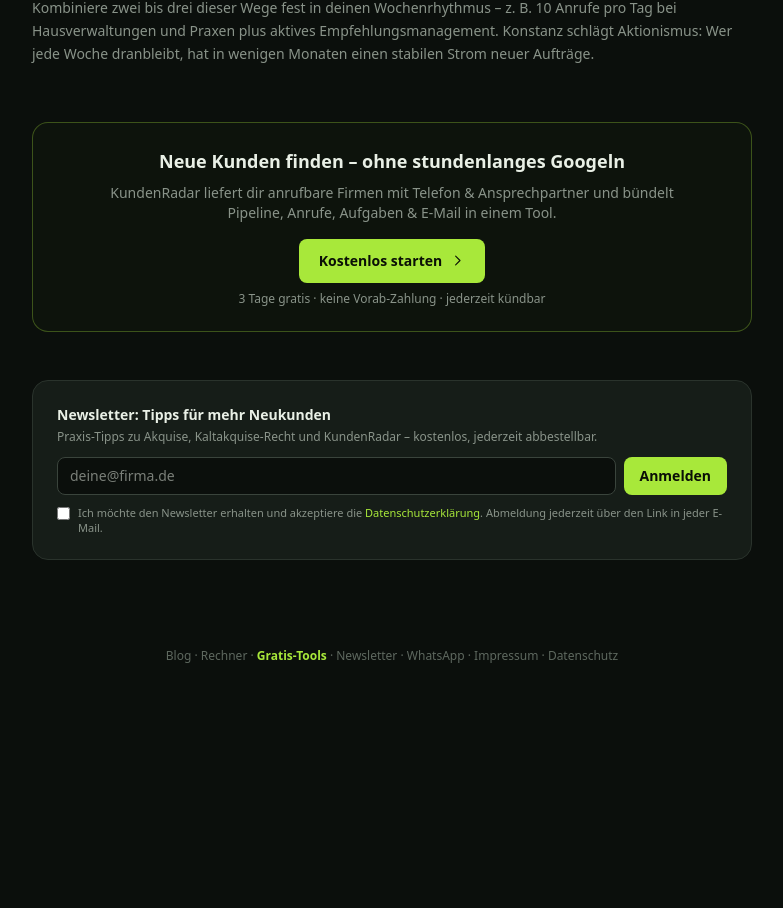
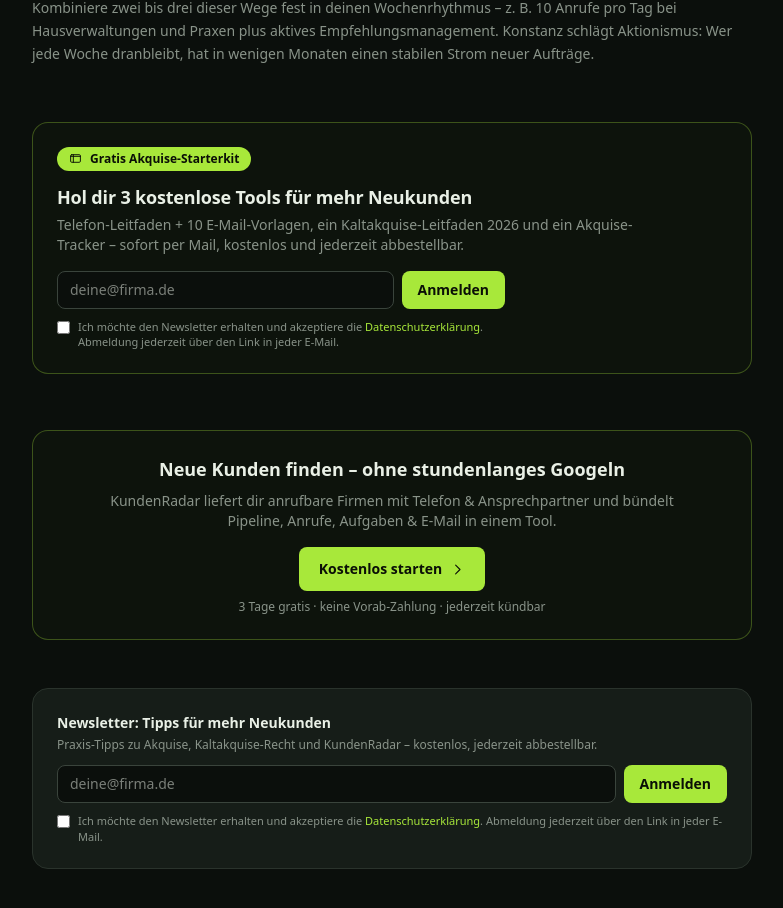
Before and after one commit to personal-glitch/lead-finder, a Next.js app: page /blog/neukunden-reinigungsfirma in a window 1280 px wide. Shown: the part 1638-2546 px from the top of the page, without its empty margins (248-1031 px from the left). Before the commit the page ends 2334 px from the top, so only its background shows below. Built offline with nearby package versions, Linux system fonts and the light colour scheme; no server answers.

Commit message:
Update 2026-06-15 15:15

```diff
--- a/src/app/blog/angebot-schreiben-dienstleister/page.tsx
+++ b/src/app/blog/angebot-schreiben-dienstleister/page.tsx
@@ -1,6 +1,7 @@
 import type { Metadata } from "next";
 import Link from "next/link";
 import { MarketingShell, JsonLd } from "@/components/landing/MarketingShell";
+import { FreebieCta } from "@/components/landing/FreebieCta";
 import { H2, P, UL } from "@/components/landing/LegalShell";
 import { config } from "@/lib/config";
 
@@ -77,6 +78,7 @@ export default function Page() {
             spürbar mehr Aufträge aus denselben Anfragen.
           </P>
         </div>
+        <FreebieCta source="blog" />
       </article>
     </MarketingShell>
   );
--- a/src/app/blog/kaltakquise-b2b-erlaubt/page.tsx
+++ b/src/app/blog/kaltakquise-b2b-erlaubt/page.tsx
@@ -1,6 +1,7 @@
 import type { Metadata } from "next";
 import Link from "next/link";
 import { MarketingShell, JsonLd } from "@/components/landing/MarketingShell";
+import { FreebieCta } from "@/components/landing/FreebieCta";
 import { H2, P, UL } from "@/components/landing/LegalShell";
 import { config } from "@/lib/config";
 
@@ -126,6 +127,7 @@ export default function Page() {
             ))}
           </div>
         </section>
+        <FreebieCta source="blog" />
       </article>
     </MarketingShell>
   );
--- a/src/app/blog/neukunden-handwerksbetrieb/page.tsx
+++ b/src/app/blog/neukunden-handwerksbetrieb/page.tsx
@@ -1,6 +1,7 @@
 import type { Metadata } from "next";
 import Link from "next/link";
 import { MarketingShell, JsonLd } from "@/components/landing/MarketingShell";
+import { FreebieCta } from "@/components/landing/FreebieCta";
 import { H2, P, UL } from "@/components/landing/LegalShell";
 import { config } from "@/lib/config";
 
@@ -93,6 +94,7 @@ export default function Page() {
             nachfassen – und dein Auftragsbestand wird planbar. Konstanz schlägt Aktionismus.
           </P>
         </div>
+        <FreebieCta source="blog" />
       </article>
     </MarketingShell>
   );
--- a/src/app/blog/neukunden-reinigungsfirma/page.tsx
+++ b/src/app/blog/neukunden-reinigungsfirma/page.tsx
@@ -1,6 +1,7 @@
 import type { Metadata } from "next";
 import Link from "next/link";
 import { MarketingShell, JsonLd } from "@/components/landing/MarketingShell";
+import { FreebieCta } from "@/components/landing/FreebieCta";
 import { H2, P, UL } from "@/components/landing/LegalShell";
 import { config } from "@/lib/config";
 
@@ -107,6 +108,7 @@ export default function Page() {
             Woche dranbleibt, hat in wenigen Monaten einen stabilen Strom neuer Aufträge.
           </P>
         </div>
+        <FreebieCta source="blog" />
       </article>
     </MarketingShell>
   );
--- a/src/app/blog/offene-stellen-vertriebssignal/page.tsx
+++ b/src/app/blog/offene-stellen-vertriebssignal/page.tsx
@@ -1,6 +1,7 @@
 import type { Metadata } from "next";
 import Link from "next/link";
 import { MarketingShell, JsonLd } from "@/components/landing/MarketingShell";
+import { FreebieCta } from "@/components/landing/FreebieCta";
 import { H2, P, UL } from "@/components/landing/LegalShell";
 import { config } from "@/lib/config";
 
@@ -91,6 +92,7 @@ export default function Page() {
             eine fachkundige Beratung für deinen konkreten Fall.</em>
           </P>
         </div>
+        <FreebieCta source="blog" />
       </article>
     </MarketingShell>
   );
--- a/src/app/blog/personalvermittlung-kunden-gewinnen/page.tsx
+++ b/src/app/blog/personalvermittlung-kunden-gewinnen/page.tsx
@@ -1,6 +1,7 @@
 import type { Metadata } from "next";
 import Link from "next/link";
 import { MarketingShell, JsonLd } from "@/components/landing/MarketingShell";
+import { FreebieCta } from "@/components/landing/FreebieCta";
 import { H2, P, UL } from "@/components/landing/LegalShell";
 import { config } from "@/lib/config";
 
@@ -92,6 +93,7 @@ export default function Page() {
             Team.
           </P>
         </div>
+        <FreebieCta source="blog" />
       </article>
     </MarketingShell>
   );
--- a/src/app/blog/telefonakquise-b2b-leitfaden/page.tsx
+++ b/src/app/blog/telefonakquise-b2b-leitfaden/page.tsx
@@ -1,6 +1,7 @@
 import type { Metadata } from "next";
 import Link from "next/link";
 import { MarketingShell, JsonLd } from "@/components/landing/MarketingShell";
+import { FreebieCta } from "@/components/landing/FreebieCta";
 import { H2, P, UL } from "@/components/landing/LegalShell";
 import { config } from "@/lib/config";
 
@@ -82,6 +83,7 @@ export default function Page() {
             ist Vorbereitung: die richtigen Firmen, der richtige Kontakt, ein konkreter Anlass.
           </P>
         </div>
+        <FreebieCta source="blog" />
       </article>
     </MarketingShell>
   );
--- a/src/app/blog/webdesign-kunden-gewinnen/page.tsx
+++ b/src/app/blog/webdesign-kunden-gewinnen/page.tsx
@@ -1,6 +1,7 @@
 import type { Metadata } from "next";
 import Link from "next/link";
 import { MarketingShell, JsonLd } from "@/components/landing/MarketingShell";
+import { FreebieCta } from "@/components/landing/FreebieCta";
 import { H2, P, UL } from "@/components/landing/LegalShell";
 import { config } from "@/lib/config";
 
@@ -93,6 +94,7 @@ export default function Page() {
             Woche genügen, um eine volle Pipeline aufzubauen.
           </P>
         </div>
+        <FreebieCta source="blog" />
       </article>
     </MarketingShell>
   );
--- /dev/null
+++ b/src/components/landing/FreebieCta.tsx
@@ -0,0 +1,24 @@
+import { NewsletterSignup } from "@/components/NewsletterSignup";
+import { Icon } from "@/components/icons";
+
+// Wiederverwendbare Freebie-CTA-Box für das Ende von Blogartikeln:
+// holt SEO-Leser direkt in die Mailliste (3 Gratis-Tools per Mail).
+export function FreebieCta({ source = "blog" }: { source?: string }) {
+  return (
+    <aside className="mt-14 rounded-2xl border border-[var(--color-brand)]/30 bg-[var(--color-brand-tint)]/15 p-6">
+      <div className="inline-flex items-center gap-2 rounded-full bg-[var(--color-brand)] px-3 py-1 text-xs font-semibold text-[var(--color-on-brand)]">
+        <Icon name="template" size={13} /> Gratis Akquise-Starterkit
+      </div>
+      <h2 className="mt-3 text-lg font-semibold tracking-[-0.01em]">
+        Hol dir 3 kostenlose Tools für mehr Neukunden
+      </h2>
+      <p className="mt-1 max-w-xl text-sm text-[var(--color-muted)]">
+        Telefon-Leitfaden + 10 E-Mail-Vorlagen, ein Kaltakquise-Leitfaden 2026 und ein Akquise-Tracker –
+        sofort per Mail, kostenlos und jederzeit abbestellbar.
+      </p>
+      <div className="mt-4 max-w-md">
+        <NewsletterSignup source={source} title="" subtitle="" variant="bare" />
+      </div>
+    </aside>
+  );
+}
```
